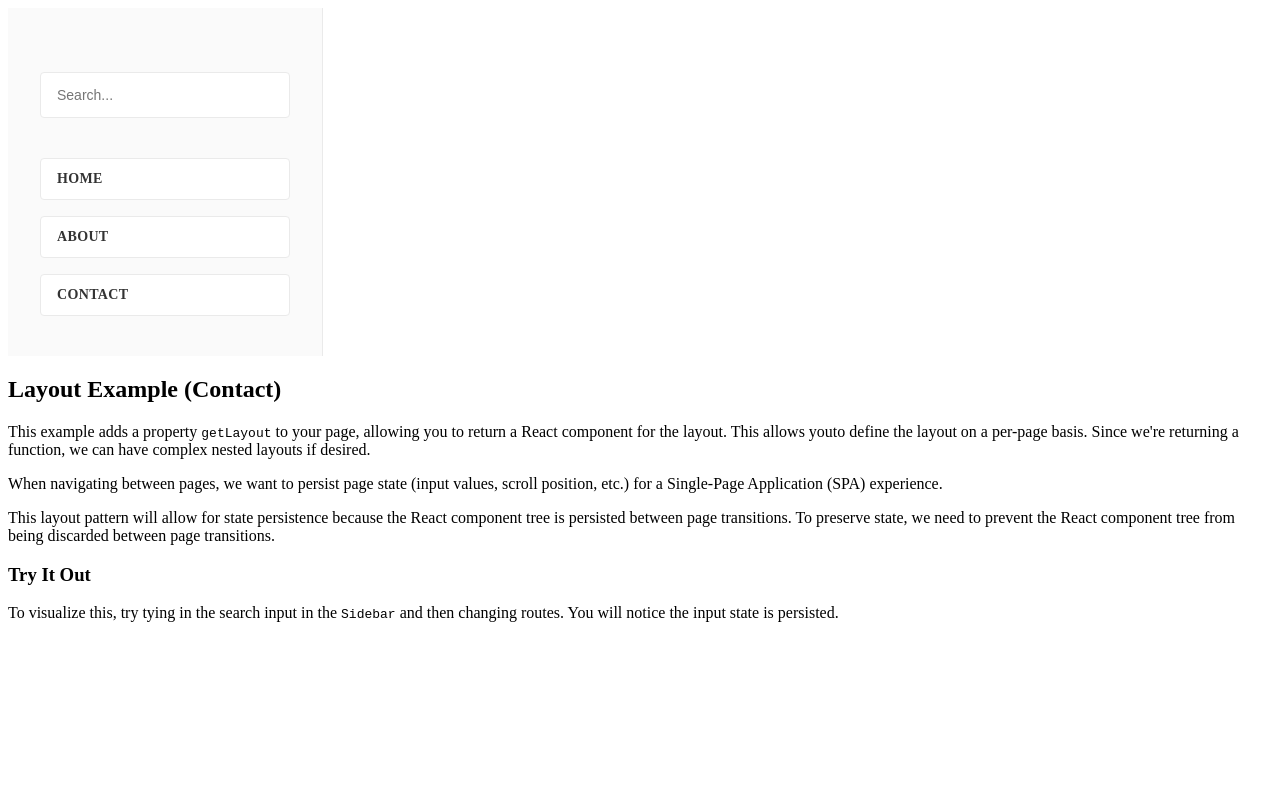
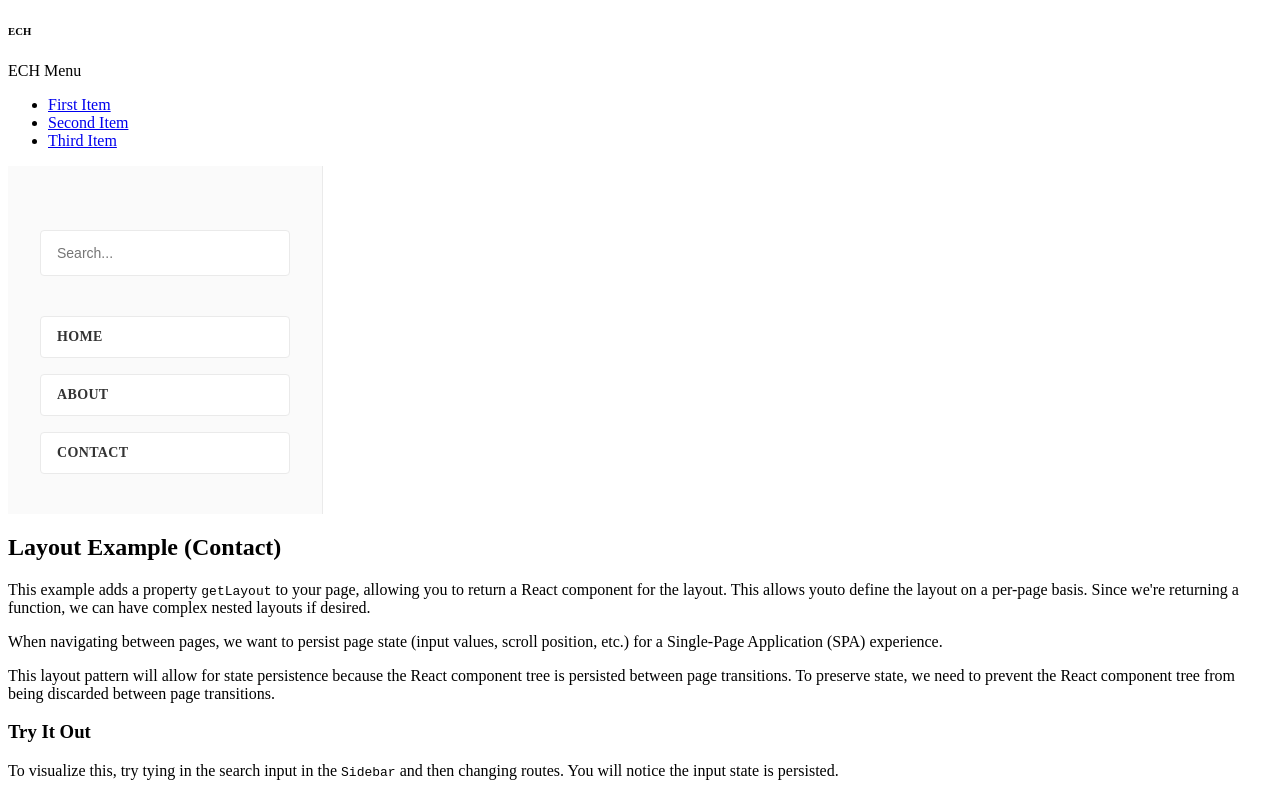
Before and after one commit to amartinm7/next-cms, a Next.js app: page /contact in a window 1280 px wide. Built offline with nearby package versions, Linux system fonts and the light colour scheme.

Commit message:
004: setting up header

```diff
--- /dev/null
+++ b/components/layout/header/index.js
@@ -0,0 +1,35 @@
+import styles from './index.module.scss'
+
+const classEchHeaderFixed = styles['ech-header-fixed']
+
+const Header = ({}) => {
+  return (
+<div className={`header header-fixed u-unselectable header-animated ${classEchHeaderFixed}`}>
+  <div className="header-brand ech-header-brand">
+    <div className="nav-item no-hover">
+      <a><h6 className="title">ECH</h6></a>
+    </div>
+    <div className="nav-item nav-btn" id="header-btn">
+      <span></span>
+      <span></span>
+      <span></span>
+    </div>
+  </div>
+  <div className="header-nav" id="header-menu">
+    <div className="nav-right">
+      <div className="nav-item has-sub toggle-hover" id="dropdown">
+        <a className="nav-dropdown-link">ECH Menu</a>
+        <ul className="dropdown-menu dropdown-animated" role="menu">
+          <li role="menu-item"><a href="#">First Item</a></li>
+          <li role="menu-item"><a href="#">Second Item</a></li>
+          <li role="menu-item"><a href="#">Third Item</a></li>
+        </ul>
+      </div>
+    </div>
+  </div>
+</div>
+  )}
+
+Header.displayName = 'Header'
+Header.propTypes = {}
+export default Header
--- /dev/null
+++ b/components/layout/header/index.module.scss
@@ -0,0 +1,6 @@
+.ech-header {
+}
+
+.ech-header-fixed{
+  padding: 0;
+}
--- a/components/layout/layout.js
+++ b/components/layout/layout.js
@@ -1,5 +1,6 @@
 import Head from 'next/head'
 import styles from './layout.module.scss'
+import Header from './header'
 
 export default function Layout({ children }) {
   return (
@@ -7,6 +8,7 @@ export default function Layout({ children }) {
       <Head>
         <title>Layouts Example</title>
       </Head>
+      <Header/>
       <main className={styles.main}>{children}</main>
     </>
   )
```
Also changed, not shown: components/card/index.js (+3 -4 lines).
